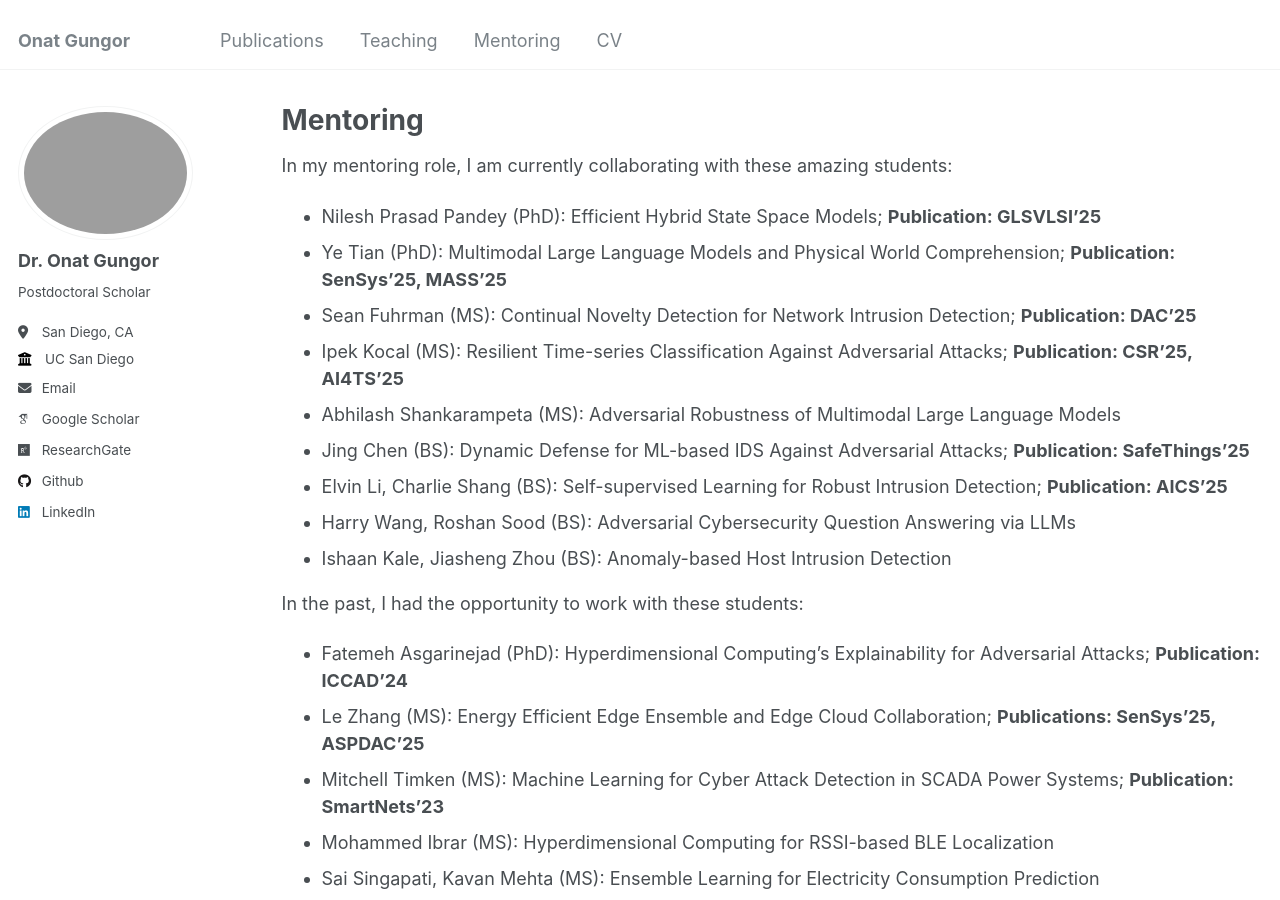
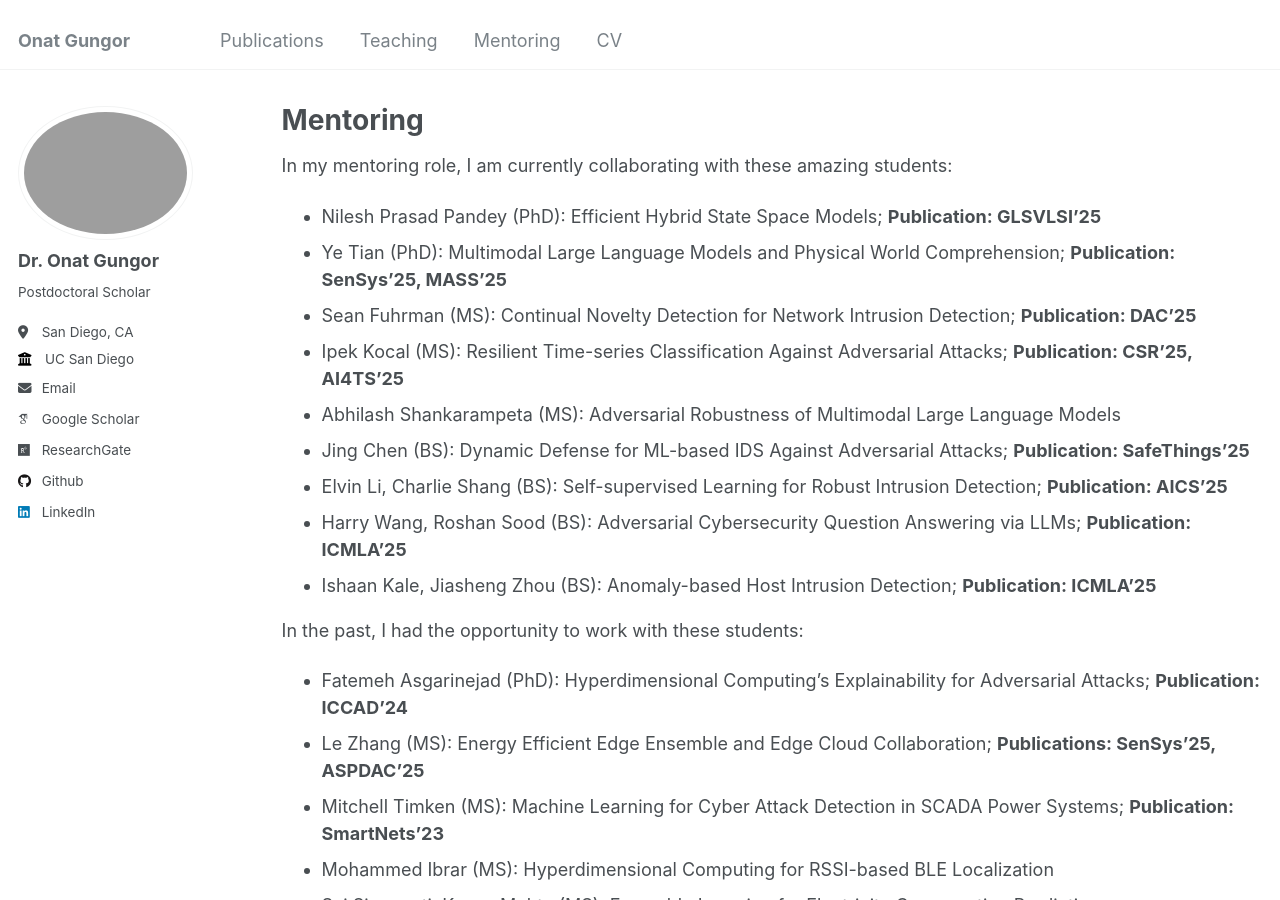
Before and after one commit to onatucsd/onatucsd.github.io, a Jekyll site: the page built from _pages/mentoring.md, in a window 1280 px wide and 900 px high. Built offline with Jekyll 4.4.1, drawn with Linux system fonts in a browser that asks for light colours; some web fonts are replaced.

Commit message:
Update mentoring.md

```diff
--- a/_pages/mentoring.md
+++ b/_pages/mentoring.md
@@ -14,8 +14,8 @@ In my mentoring role, I am currently collaborating with these amazing students:
 * Abhilash Shankarampeta (MS): Adversarial Robustness of Multimodal Large Language Models
 * Jing Chen (BS): Dynamic Defense for ML-based IDS Against Adversarial Attacks; **Publication: SafeThings'25**
 * Elvin Li, Charlie Shang (BS): Self-supervised Learning for Robust Intrusion Detection; **Publication: AICS'25**
-* Harry Wang, Roshan Sood (BS): Adversarial Cybersecurity Question Answering via LLMs
-* Ishaan Kale, Jiasheng Zhou (BS): Anomaly-based Host Intrusion Detection
+* Harry Wang, Roshan Sood (BS): Adversarial Cybersecurity Question Answering via LLMs; **Publication: ICMLA'25**
+* Ishaan Kale, Jiasheng Zhou (BS): Anomaly-based Host Intrusion Detection; **Publication: ICMLA'25**
 
 In the past, I had the opportunity to work with these students:
 * Fatemeh Asgarinejad (PhD): Hyperdimensional Computing's Explainability for Adversarial Attacks; **Publication: ICCAD'24**
```
